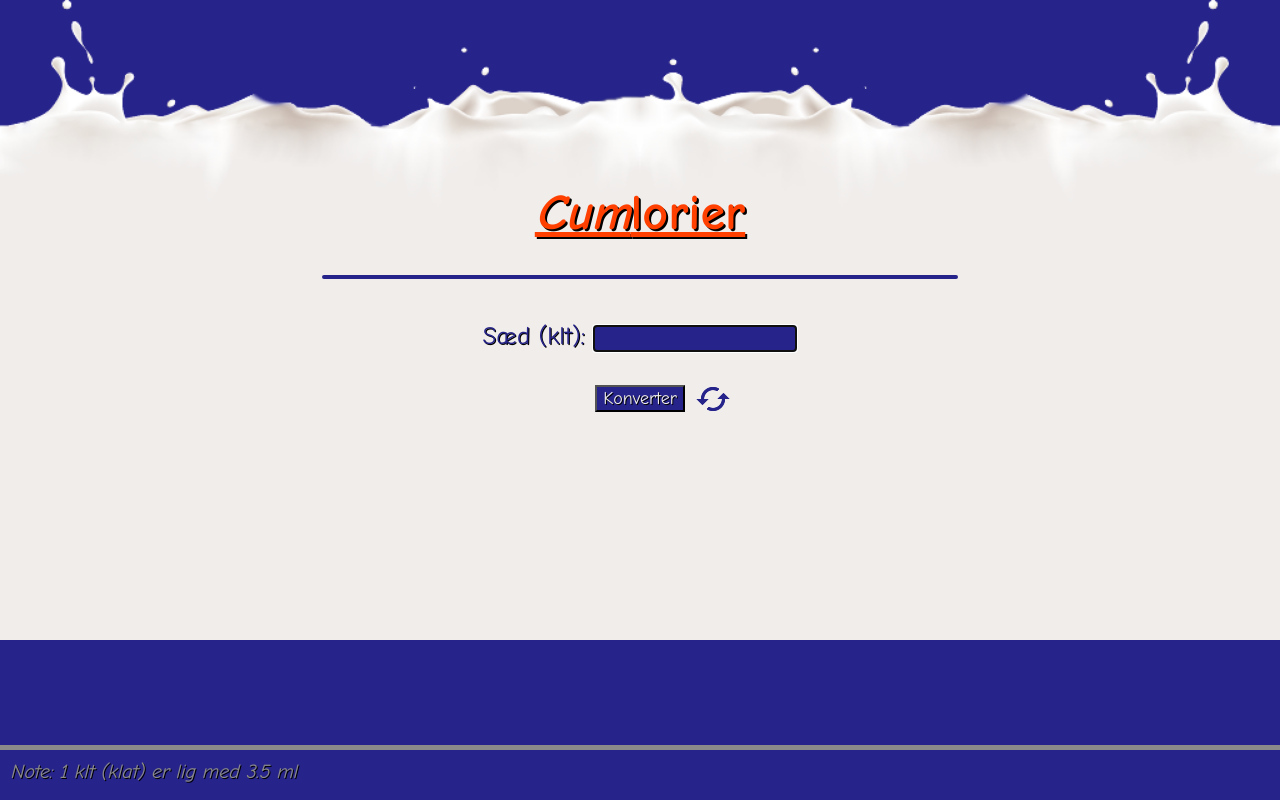
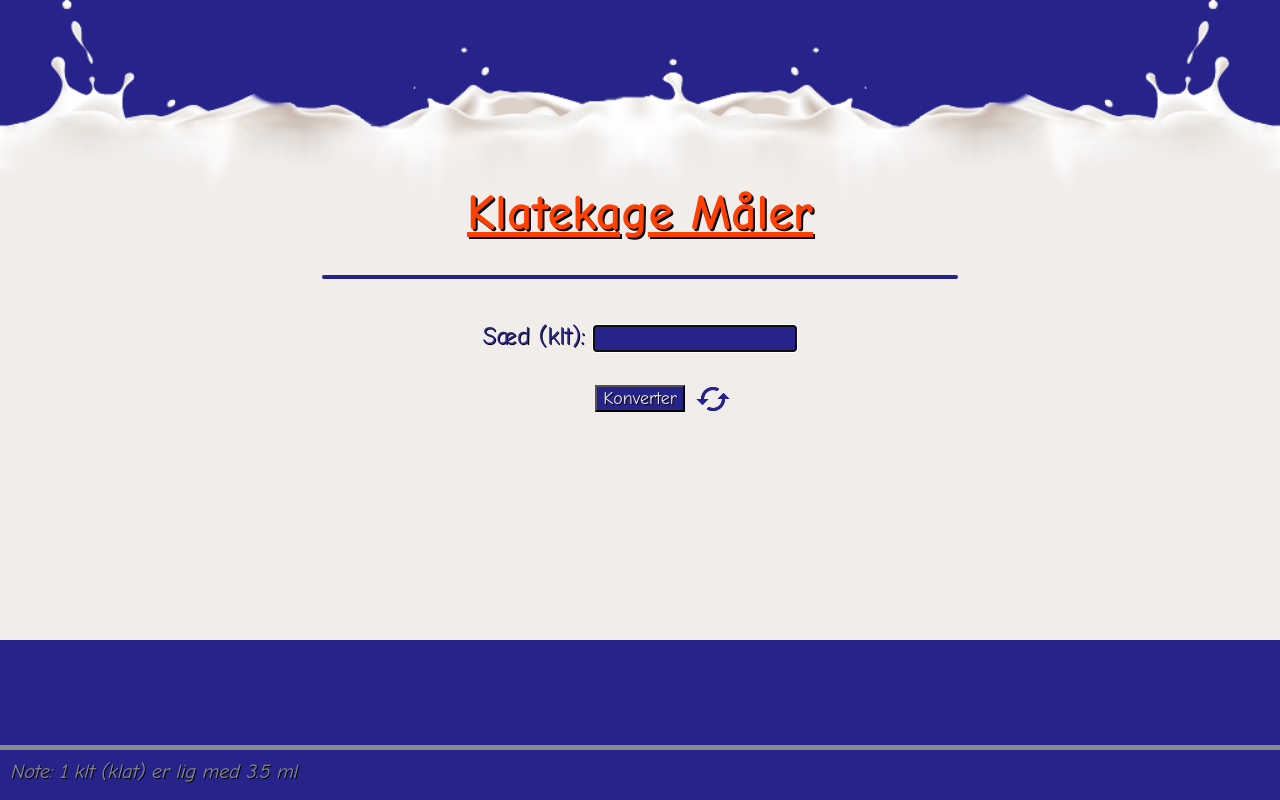
Before and after one commit to itsAfeat/KalorieMaaler, a plain HTML site: page index.html in a window 1280 px wide. Drawn offline with Linux system fonts and the light colour scheme.

Commit message:
Update index.html

```diff
--- a/index.html
+++ b/index.html
@@ -11,7 +11,7 @@
 		<link rel="icon" type="image/png" href="images/favicon.png">
 	</head>
 	<body>
-			<h1 class="header" id="flash"><i>Cum</i>lorier</h1>
+			<h1 class="header" id="flash">Klatekage Måler</h1>
 			<hr style="width: 50%; border: 2px solid #26238a; background-color: #26238a; border-radius: 10px;">
 			<br>
 
```
